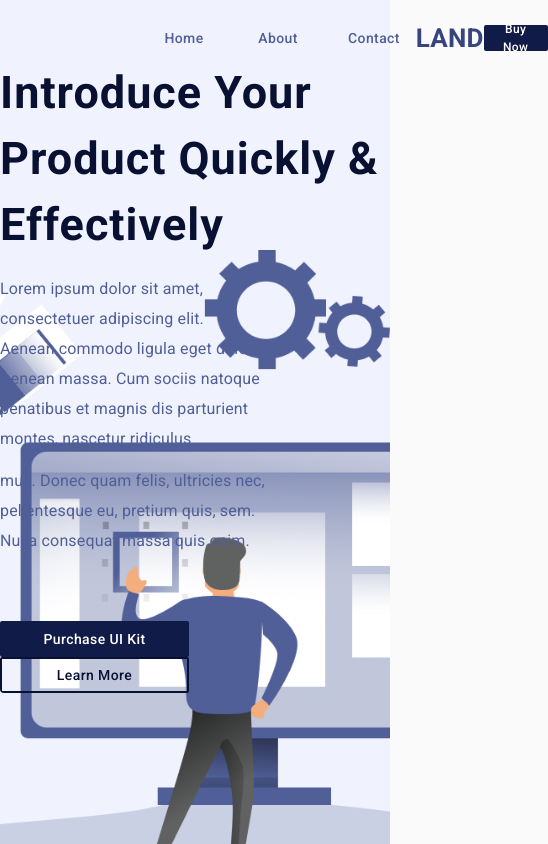
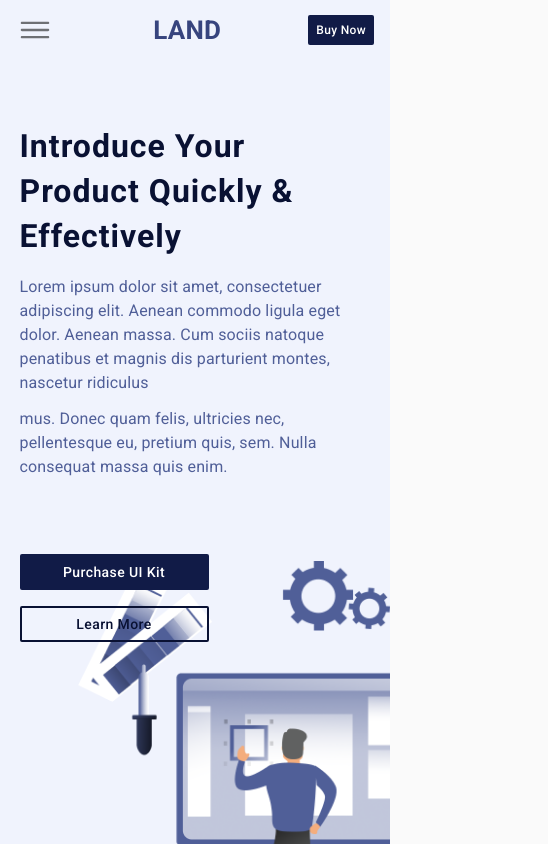
Before and after one commit to ChenzierKabrabam/reactjs-LandingPage, a React (Create React App) app: page / in a window 390 px wide. Shown: the top 844 px of the page, 548 px wide, since content can reach past the window. Built offline with nearby package versions, Linux system fonts and the light colour scheme.

Commit message:
media query improvement

```diff
--- a/src/App.js
+++ b/src/App.js
@@ -10,17 +10,32 @@ const useStyles = makeStyles((theme) => ({
     width: '100%',
     height: '1000px',
     backgroundImage: 'url(' + path + ')',
-    backgroundSize: '880px 999px',
     backgroundRepeat: 'no-repeat',
+    backgroundSize: 'cover',
     backgroundPosition: 'top right',
+    [theme.breakpoints.up('sm')]: {
+      backgroundSize: '70% 899px',
+    },
+    [theme.breakpoints.up('md')]: {
+      backgroundSize: '65% 999px',
+      backgroundPosition: 'top right',
+    },
   },
   header: {
     width: '100%',
     height: '1000px',
     backgroundImage: 'url(' + group + ')',
-    backgroundSize: '540px 650px',
     backgroundRepeat: 'no-repeat',
-    backgroundPosition: 'right 0 bottom 100px',
+    backgroundSize: '80% auto',
+    backgroundPosition: 'right 0 bottom 60px',
+    [theme.breakpoints.up('sm')]: {
+      backgroundSize: '50% auto',
+      backgroundPosition: 'right 0 bottom 170px',
+    },
+    [theme.breakpoints.up('md')]: {
+      backgroundSize: '42% auto',
+      backgroundPosition: 'right 0 bottom 100px',
+    },
   },
 }))
 function App() {
--- a/src/components/Content.jsx
+++ b/src/components/Content.jsx
@@ -3,35 +3,75 @@ import React from 'react'
 
 const useStyles = makeStyles((theme) => ({
   root: {
+    width: '90%',
+    margin: '16px auto',
+    marginTop: theme.spacing(8),
+    [theme.breakpoints.up('sm')]: {
+      width: '50%',
+      marginTop: theme.spacing(20),
+      marginLeft: theme.spacing(5),
+    },
     border: '0',
     backgroundColor: 'transparent',
-    [theme.breakpoints.up('sm')]: {
+    [theme.breakpoints.up('md')]: {
       width: '599px',
-      marginLeft: theme.spacing(21),
+      marginLeft: theme.spacing(13),
       marginTop: theme.spacing(32),
     },
   },
   title: {
-    fontSize: '45px',
-    lineHeight: '66px',
+    fontSize: '32px',
+    lineHeight: '45px',
     fontWeight: 'bold',
     letterSpacing: '1px',
     textTransform: 'capitalize',
     color: '#091133',
+    [theme.breakpoints.up('sm')]: {
+      fontSize: '38px',
+      lineHeight: '50px',
+    },
+    [theme.breakpoints.up('md')]: {
+      fontSize: '45px',
+      lineHeight: '66px',
+    },
   },
   bodyText: {
+    [theme.breakpoints.up('md')]: {
+      lineHeight: '30px',
+      paddingRight: theme.spacing(16),
+      fontSize: '16px',
+    },
     marginTop: theme.spacing(2),
-    paddingRight: theme.spacing(16),
     fontStyle: 'normal',
     fontWeight: 'normal',
-    fontSize: '16px',
-    lineHeight: '30px',
+    color: '#505F98',
+  },
+  bodyText_two: {
+    [theme.breakpoints.down('md')]: {
+      marginTop: '12px',
+    },
+    [theme.breakpoints.up('md')]: {
+      marginTop: '12px',
+      lineHeight: '30px',
+      paddingRight: theme.spacing(16),
+      fontSize: '15px',
+    },
+    fontStyle: 'normal',
+    fontWeight: 'normal',
     color: '#505F98',
   },
   buttonGroup: {
-    marginTop: '65px',
+    display: 'flex',
+    flexDirection: 'column',
+    [theme.breakpoints.up('sm')]: {
+      flexDirection: 'row',
+    },
+    marginTop: '75px',
   },
   buttonGroup_buttons: {
+    [theme.breakpoints.down('md')]: {
+      marginBottom: theme.spacing(2),
+    },
     width: '189px',
     height: '36px',
     borderRadius: '2px',
@@ -47,7 +87,11 @@ function Content() {
   const classes = useStyles()
   return (
     <Card className={classes.root} variant='outlined'>
-      <Typography className={classes.title} variant='h4'>
+      <Typography
+        className={classes.title}
+        style={{ color: '#091133' }}
+        variant='h4'
+      >
         introduce your product quickly & effectively
       </Typography>
       <Typography className={classes.bodyText} variant='body1' align='left'>
@@ -55,10 +99,7 @@ function Content() {
         ligula eget dolor. Aenean massa. Cum sociis natoque penatibus et magnis
         dis parturient montes, nascetur ridiculus
       </Typography>
-      <Typography
-        className={classes.bodyText}
-        style={{ marginTop: '12px', paddingRight: '112px' }}
-      >
+      <Typography className={classes.bodyText_two}>
         mus. Donec quam felis, ultricies nec, pellentesque eu, pretium quis,
         sem. Nulla consequat massa quis enim.
       </Typography>
--- a/src/components/Footer.jsx
+++ b/src/components/Footer.jsx
@@ -6,51 +6,84 @@ import React from 'react'
 const useStyles = makeStyles((theme) => ({
   root: {
     width: '100%',
-    padding: theme.spacing(12, 20),
     backgroundImage: 'url(' + BgImage + ')',
     backgroundRepeat: 'no-repeat',
-    backgroundPosition: 'right 105px bottom 80px',
-    backgroundSize: '440px 465px',
+    height: '990px',
+    padding: theme.spacing(12, 1),
+    backgroundPosition: 'right 0 bottom 80px',
+    backgroundSize: '100% auto',
+    [theme.breakpoints.up('sm')]: {
+      height: 'auto',
+      backgroundSize: '48% 465px',
+    },
+    [theme.breakpoints.up('md')]: {
+      padding: theme.spacing(12, 10),
+      backgroundPosition: 'right 80px bottom 80px',
+      backgroundSize: '440px 500px',
+    },
   },
   contentBody: {
     border: '0',
     backgroundColor: 'transparent',
+    width: '90%',
+    margin: '16px auto',
     [theme.breakpoints.up('sm')]: {
-      width: '550px',
+      width: '50%',
+      marginLeft: theme.spacing(4),
+    },
+    [theme.breakpoints.up('md')]: {
+      width: '500px',
     },
   },
+
   title: {
-    fontSize: '36px',
-    lineHeight: '48px',
+    fontSize: '32px',
+    lineHeight: '42px',
+    [theme.breakpoints.up('sm')]: {
+      fontSize: '36px',
+      lineHeight: '48px',
+    },
     fontWeight: '700',
     fontStyle: 'normal',
     color: '#091133',
   },
+
   bodyContent: {
+    [theme.breakpoints.up('sm')]: {
+      lineHeight: '26px',
+    },
     marginTop: '16px',
     color: '#6F7CB2',
-    fontSize: '16px',
     fontWeight: '400',
-    lineHeight: '26px',
     fontStyle: 'normal',
+    [theme.breakpoints.up('md')]: {
+      fontSize: '14px',
+    },
   },
+
   cardGroup_wrapper: {
     marginTop: '80px',
     display: 'flex',
     flexDirection: 'row',
   },
+
   avatar: {
     fontSize: '24px',
     backgroundColor: 'transparent',
     color: '#000',
   },
+
   cardGroup: {
     border: '0',
     backgroundColor: 'transparent',
     [theme.breakpoints.up('sm')]: {
-      width: '255px',
+      width: '205px',
+    },
+    [theme.breakpoints.up('md')]: {
+      width: '34%',
     },
   },
+
   cardGroup_title: {
     marginBottom: '6px',
     marginTop: '14px',
@@ -59,6 +92,7 @@ const useStyles = makeStyles((theme) => ({
     fontWeight: '500',
     lineHeight: '26px',
   },
+
   cardGroup_body: {
     color: '#5D6970',
     fontSize: '12px',
@@ -81,7 +115,7 @@ function Footer() {
         </Typography>
         <Typography
           className={classes.bodyContent}
-          style={{ marginTop: '12px' }}
+          style={{ marginTop: '12px', fontSize: '14px' }}
           variant='body1'
         >
           mus. Donec quam felis, ultricies nec, pellentesque eu, pretium quis,
--- a/src/components/Header.jsx
+++ b/src/components/Header.jsx
@@ -1,16 +1,28 @@
-import { Button, makeStyles, Typography } from '@material-ui/core'
+import { Button, IconButton, makeStyles, Typography } from '@material-ui/core'
 import React from 'react'
+import * as IoIcons from 'react-icons/io'
+import Menu from './Menu'
 
 const useStyles = makeStyles((theme) => ({
   root: {
     width: '100%',
     height: '60px',
-    padding: theme.spacing(2, 18, 0, 18),
     display: 'flex',
     alignItems: 'center',
     justifyContent: 'space-between',
+    padding: theme.spacing(2, 2),
+    [theme.breakpoints.up('sm')]: {
+      padding: theme.spacing(2, 4),
+    },
+    [theme.breakpoints.up('md')]: {
+      padding: theme.spacing(2, 10, 0, 10),
+    },
   },
   group: {
+    [theme.breakpoints.down('md')]: {
+      display: 'none',
+    },
+    [theme.breakpoints.up('md')]: {
       display: 'flex',
       padding: theme.spacing(0, 1),
       alignItems: 'center',
@@ -18,10 +30,16 @@ const useStyles = makeStyles((theme) => ({
       color: '#505F98',
       textTransform: 'capitalize',
     },
+  },
   group_buttons: {
     fontSize: '14px',
     textTransform: 'capitalize',
     color: '#505F98',
+  },
+  menu: {
+    [theme.breakpoints.up('md')]: {
+      display: 'none',
+    },
   },
   title: {
     fontWeight: 'bolder',
@@ -29,10 +47,28 @@ const useStyles = makeStyles((theme) => ({
     lineHeight: '36px',
     color: '#37447E',
   },
+  buyButton: {
+    [theme.breakpoints.up('sm')]: {
+      width: '160px',
+      height: '26px',
+    },
+  },
 }))
 
 function Header() {
   const classes = useStyles()
+  const [showMenu, setShowMenu] = React.useState({ menuBar: false })
+
+  const menuHandler = () => {
+    const menu = showMenu.menuBar
+    setShowMenu({ menuBar: !menu })
+  }
+
+  let menuContainer = null
+  if (showMenu.menuBar) {
+    menuContainer = <Menu hideMenuBar={menuHandler} />
+  }
+
   return (
     <>
       <div className={classes.root}>
@@ -55,13 +91,18 @@ function Header() {
           </Button>
           <Button className={classes.group_buttons}>contact</Button>
         </div>
+
+        <IconButton className={classes.menu} edge='start' onClick={menuHandler}>
+          <IoIcons.IoIosMenu style={{ fontSize: '38px' }} />
+        </IconButton>
+        {menuContainer}
+
         <Typography className={classes.title} variant='h4'>
           LAND
         </Typography>
         <Button
+          className={classes.buyButton}
           style={{
-            width: '160px',
-            height: '26px',
             borderRadius: '2px',
             backgroundColor: '#111B47',
             lineHeight: '18px',
--- /dev/null
+++ b/src/components/Menu.jsx
@@ -0,0 +1,84 @@
+import { Card, IconButton, makeStyles, Typography } from '@material-ui/core'
+import * as AiIcons from 'react-icons/ai'
+import React from 'react'
+
+const useStyles = makeStyles((theme) => ({
+  root: {
+    width: '100%',
+    height: '100vh',
+    position: 'fixed',
+    top: '0',
+    left: '0',
+    backgroundColor: '#eee',
+    [theme.breakpoints.up('sm')]: {
+      width: '60%',
+    },
+    zIndex: '99',
+  },
+  menu: {
+    display: 'flex',
+    flexDirection: 'row',
+    alignItems: 'center',
+    justifyContent: 'space-between',
+    padding: theme.spacing(2, 3),
+  },
+  title: {
+    fontWeight: 'bolder',
+    fontSize: '28px',
+    lineHeight: '36px',
+    color: '#37447E',
+  },
+  buttonContainer: {
+    width: '90%',
+    border: '0',
+    backgroundColor: 'transparent',
+    margin: '24px auto',
+    padding: theme.spacing(5, 1),
+    [theme.breakpoints.up('sm')]: {
+      paddingLeft: theme.spacing(1),
+    },
+  },
+  button: {
+    fontSize: '24px',
+    fontWeight: '450',
+    textTransform: 'uppercase',
+  },
+}))
+
+function Menu(props) {
+  const classes = useStyles()
+
+  return (
+    <div className={classes.root}>
+      <div className={classes.menu}>
+        <Typography className={classes.title} variant='h4'>
+          Land
+        </Typography>
+        <IconButton onClick={props.hideMenuBar}>
+          <AiIcons.AiOutlineClose style={{ fontSize: '32px' }} />
+        </IconButton>
+      </div>
+      <Card className={classes.buttonContainer} variant='outlined'>
+        <Typography
+          className={classes.button}
+          variant='h4'
+          style={{ marginBottom: '25px' }}
+        >
+          home
+        </Typography>
+        <Typography
+          className={classes.button}
+          variant='h4'
+          style={{ marginBottom: '25px' }}
+        >
+          about
+        </Typography>
+        <Typography className={classes.button} variant='h4'>
+          contact
+        </Typography>
+      </Card>
+    </div>
+  )
+}
+
+export default Menu
--- a/src/index.css
+++ b/src/index.css
@@ -6,8 +6,3 @@ body {
   -webkit-font-smoothing: antialiased;
   -moz-osx-font-smoothing: grayscale;
 }
-
-code {
-  font-family: source-code-pro, Menlo, Monaco, Consolas, 'Courier New',
-    monospace;
-}
```
Lines whose indentation alone changed are shown as unchanged.
